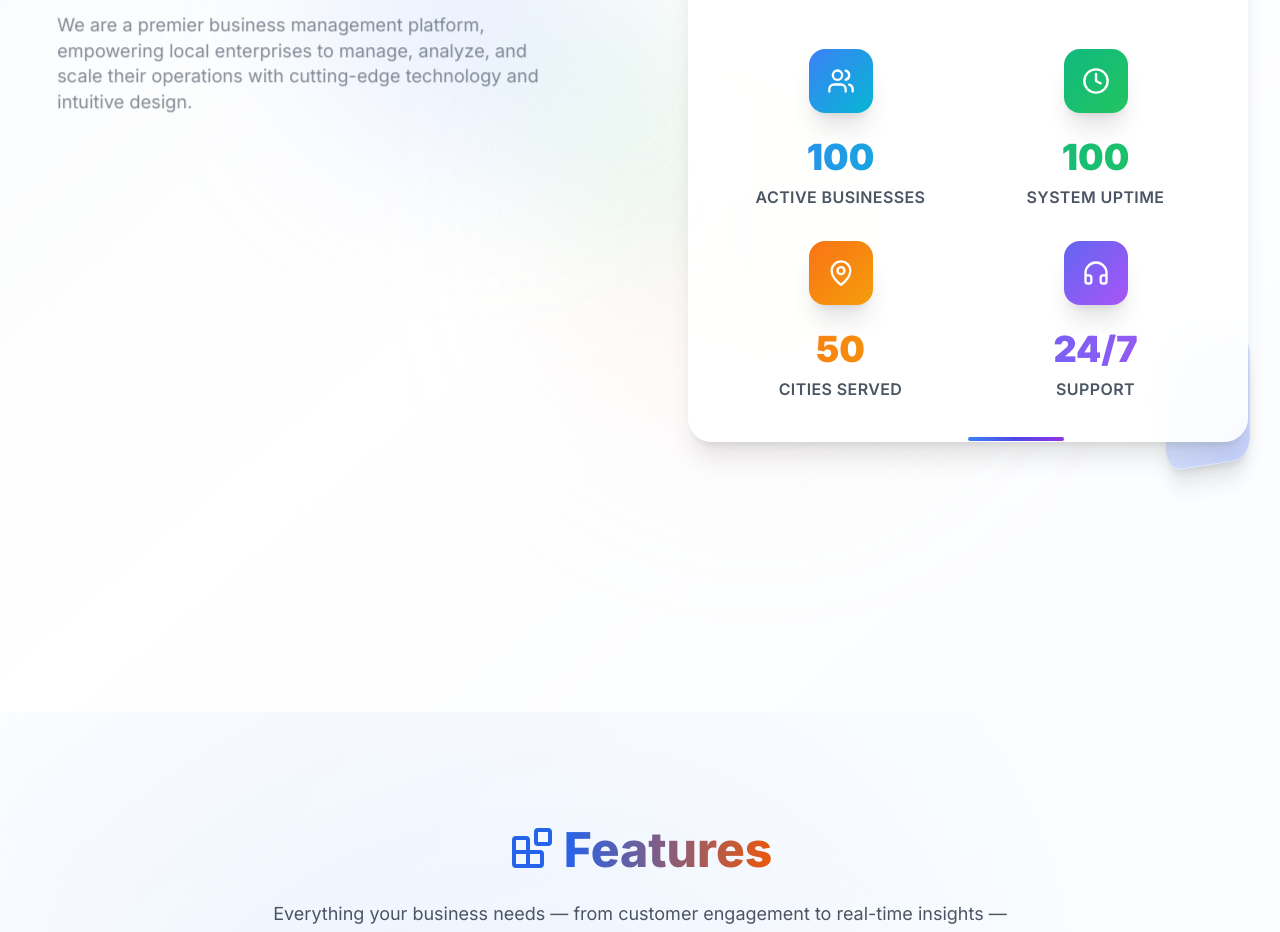
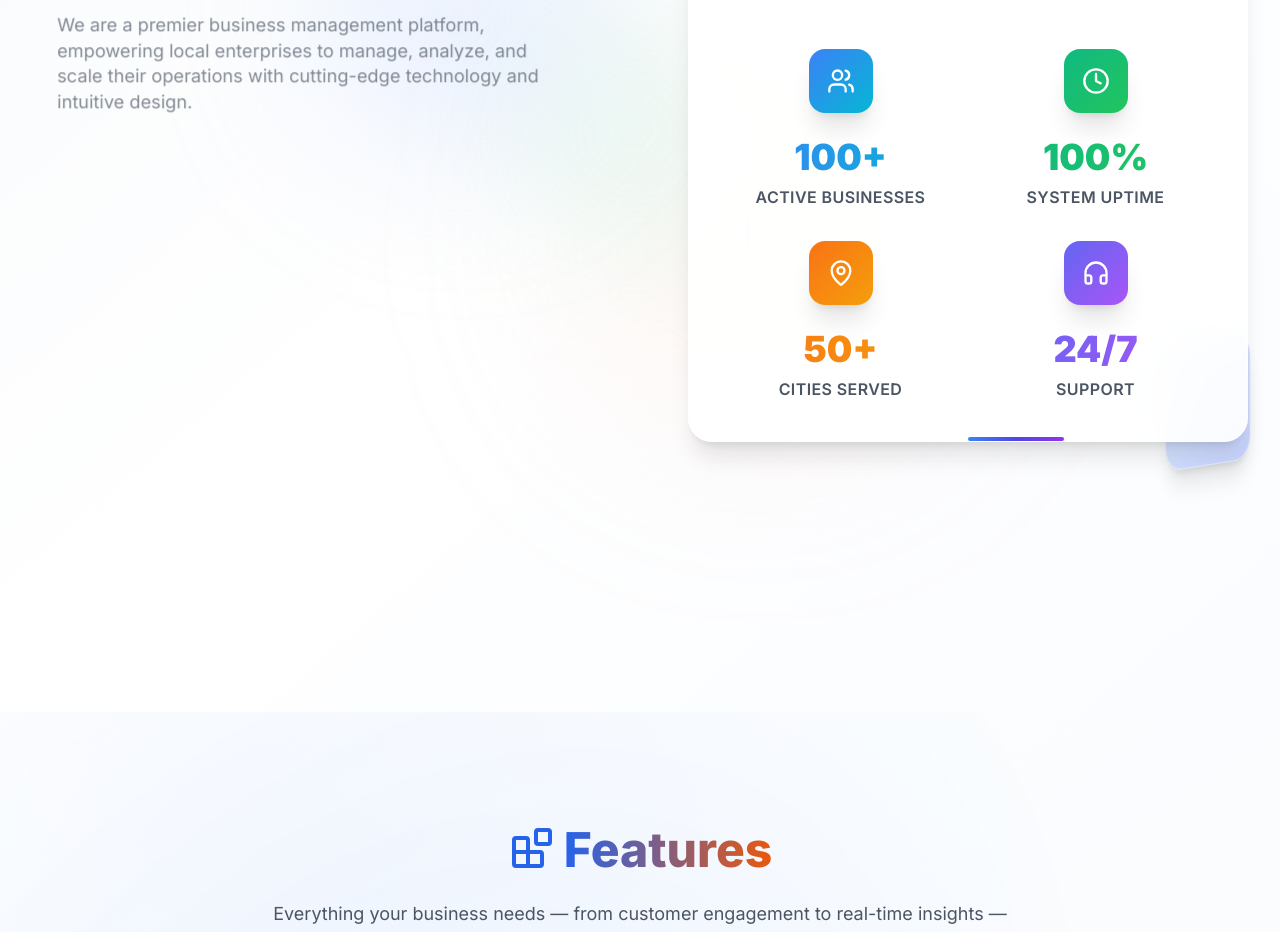
Before and after one commit to AliOsama1122/hisab-kitab-main, a Next.js app: page / in a window 1280 px wide. Shown: the part 2040-2972 px from the top of the page. Built offline with nearby package versions, Linux system fonts and the light colour scheme.

Commit message:
final Build

```diff
--- a/components/webpages/home/AboutSection.jsx
+++ b/components/webpages/home/AboutSection.jsx
@@ -410,8 +410,8 @@ export default function AboutSection() {
                             data-target={number}
                           >
                             {number}
-                            <span>{suffix}</span>
                           </span>
+                          <span>{suffix}</span>
                         </div>
                         <div className="text-xs sm:text-sm md:text-base font-semibold text-gray-600 uppercase tracking-wide">
                           {label}
```
